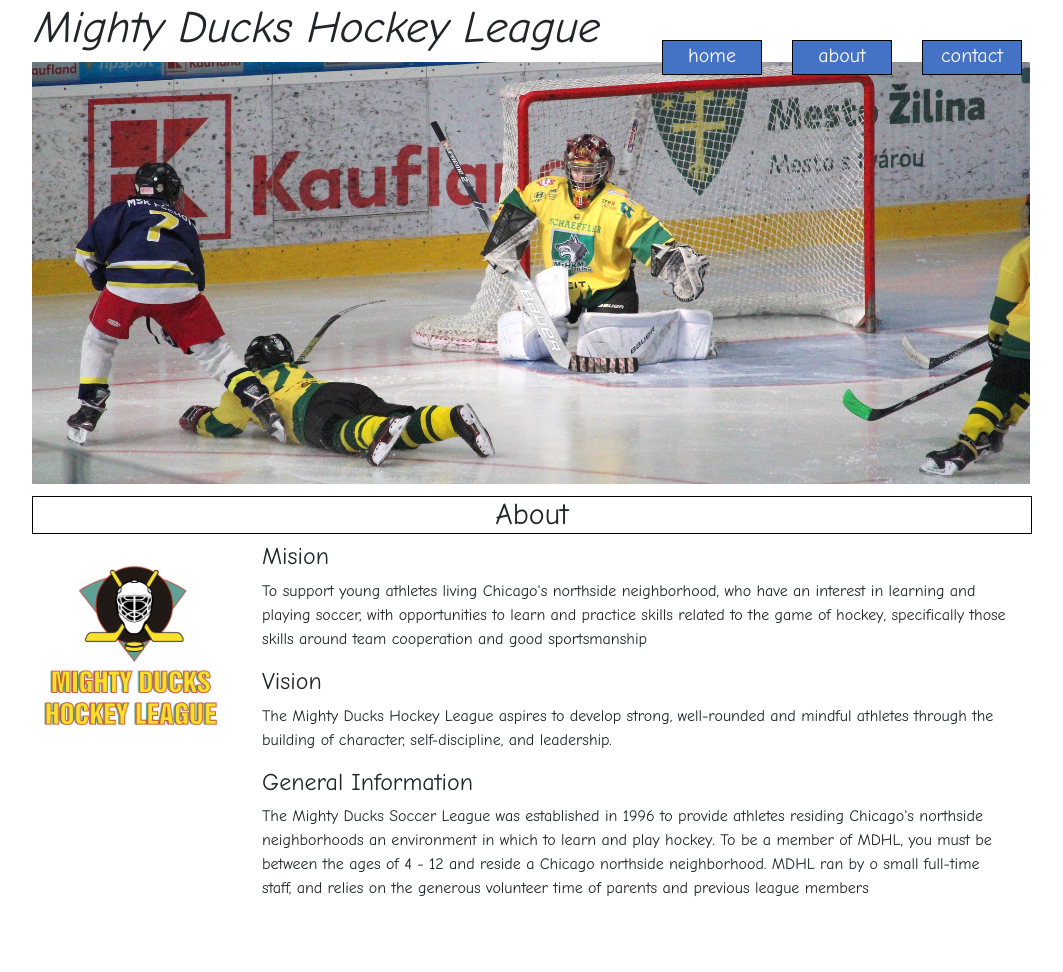
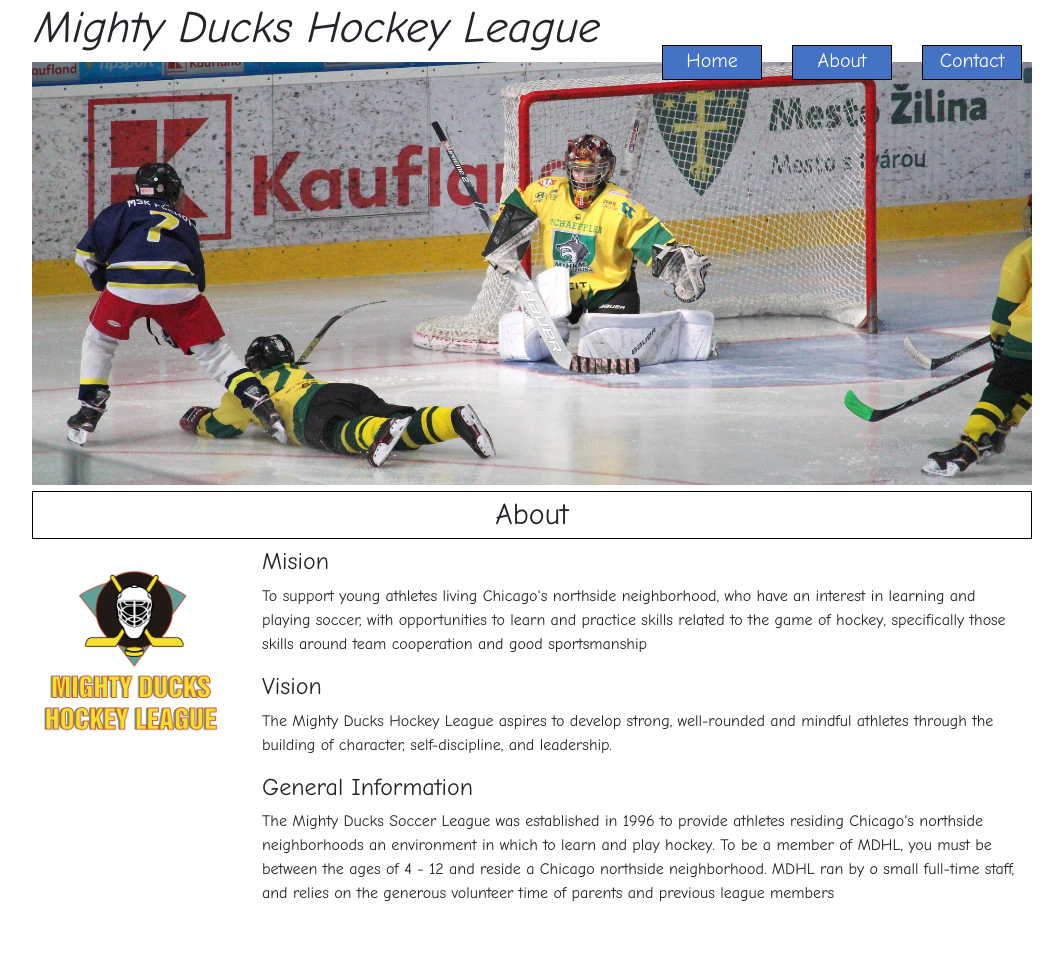
Before and after one commit to milu-77/MDHL-Perez, a plain HTML site: page about.html in a window 1280 px wide. Shown: the whole page, without its empty margins (108-1171 px from the left). Drawn offline with nearby package versions, Linux system fonts and the light colour scheme.

Commit message:
cambios Finales t2

```diff
--- a/about.html
+++ b/about.html
@@ -6,34 +6,31 @@
     <!-- Required meta tags -->
     <meta charset="utf-8">
     <meta name="viewport" content="width=device-width, initial-scale=1, shrink-to-fit=no">
+    <link rel="shortcut icon" href="./assets/img/Logo-Mighty-ducks-01.ico" type="image/x-icon">
     <!-- Bootstrap CSS -->
     <link rel="stylesheet" href="https://stackpath.bootstrapcdn.com/bootstrap/4.3.1/css/bootstrap.min.css"
         integrity="sha384-ggOyR0iXCbMQv3Xipma34MD+dH/1fQ784/j6cY/iJTQUOhcWr7x9JvoRxT2MZw1T" crossorigin="anonymous">
     <link rel="stylesheet" href="./assets/style/style.css">
 
 </head>
+
 <body>
-    <header class="cabecera">
+    <!-- header -->
+    <header>
         <h1>Mighty Ducks Hockey League</h1>
         <!-- nav -->
         <nav class="nav ">
-        <a class="nav-link" href="index.html">home</a>
-        <a class="nav-link" href="about.html">about</a>
-        <a class="nav-link" href="contact.html">contact</a>
+            <a class="nav-link" href="index.html">Home</a>
+            <a class="nav-link" href="about.html">About</a>
+            <a class="nav-link" href="contact.html">Contact</a>
         </nav>
-        <img class= "banner" src="./assets/img/design1_image2.jpg" alt="banner" >
+        <img class="banner" src="./assets/img/design1_image2.jpg" alt="banner">
     </header>
-
     <!-- main -->
-    <main  >
-
-
+    <main>
         <h2>About</h2>
-        <img class="logo" src="./assets/img/Logo_Mighty_ducks-01.png" alt="Logo"   >
-
+        <img class="logo" src="./assets/img/Logo_Mighty_ducks-01.png" alt="Logo">
         <div class="articulos">
-
-
             <article>
                 <h4> Mision</h4>
                 <p>To support young athletes living Chicago's northside neighborhood, who have an interest in
--- a/assets/style/style.css
+++ b/assets/style/style.css
@@ -1,30 +1,35 @@
 * {
     margin-left: auto;
     margin-right: auto;
+    padding: 0px 0px 0px 0px;
+    margin-top: 0px;
+    margin-bottom: 0px;
+
     font-family: "Comic Sans MS";
 }
 
 /* header */
 
-.cabecera {
+header {
     height: 486px;
     width: 1000px;
     position: relative;
 }
 
-.cabecera>h1 {
+header>h1 {
     font-size: 45px;
     font-style: italic;
 
 }
 
 .banner {
-    width: 998px;
+
+    width: 1000px;
 }
 
 .nav {
     position: absolute;
-    top: 40px;
+    top: 45px;
     right: 0;
 }
 
@@ -49,7 +54,7 @@
 
 /* main */
 main {
-    padding-top: 10px;
+    padding-top: 5px;
     width: 1000px;
     position: relative;
     height: 486px;
@@ -60,6 +65,7 @@ main h2 {
     font-size: 30px;
     text-align: center;
     border: 1px solid black;
+    padding: 5px 5px 5px 5px;
 }
 
 .logo {
@@ -70,7 +76,8 @@ main h2 {
 }
 
 .articulos {
-    width: 750px;
+    width: 770px;
     position: absolute;
     left: 230px;
+    padding-right: 5px;
 }
```
Also changed, not shown: contact.html (+8 -11 lines), index.html (+7 -20 lines), assets/img/Logo-Mighty-ducks-01.ico (added). Lines whose indentation alone changed are shown as unchanged.
